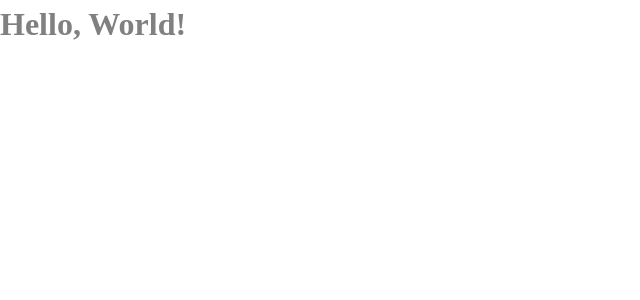
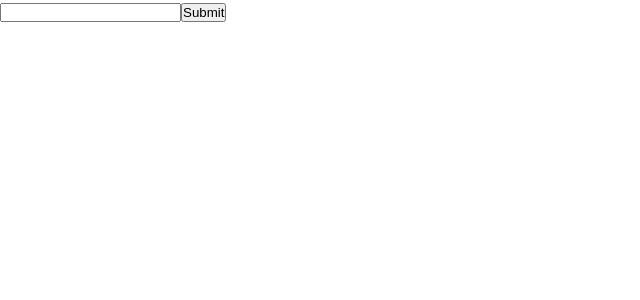
Before and after one commit to yuki-yamamura/sandbox, a Next.js app: page / in a window 1280 px wide. Shown: the top 300 px of the page, without its empty margins (0-640 px from the left). Built offline with nearby package versions, Linux system fonts and the light colour scheme.

Commit message:
chore: try ref drilling

```diff
--- a/src/pages/index.tsx
+++ b/src/pages/index.tsx
@@ -1,9 +1,39 @@
-import styles from './index.module.scss';
+import { forwardRef, useRef, useState } from 'react';
 
-const Page = () => (
-  <h1 className={styles.heading} data-cy="heading">
-    Hello, World!
-  </h1>
-);
+const Textbox = forwardRef<
+  HTMLInputElement,
+  { text: string; onChange: (e: React.ChangeEvent<HTMLInputElement>) => void }
+>(function Child({ text, onChange }, ref) {
+  return <input type="text" onChange={onChange} value={text} ref={ref} />;
+});
+
+const InputForm = () => {
+  const initialText = '';
+  const [text, setText] = useState(initialText);
+  const inputRef = useRef<HTMLInputElement>(null);
+
+  const handleChange = (e: React.ChangeEvent<HTMLInputElement>) => {
+    setText(e.currentTarget.value);
+  };
+  const handleSubmit = (e: React.FormEvent<HTMLFormElement>) => {
+    e.preventDefault();
+
+    alert(text);
+    setText(initialText);
+    inputRef.current?.focus();
+  };
+
+  return (
+    <form onSubmit={handleSubmit}>
+      <Textbox text={text} onChange={handleChange} ref={inputRef} />
+      {/*                                          ^^^^ 子コンポーネントに ref を渡す */}
+      <button type="submit">Submit</button>
+    </form>
+  );
+};
+
+const Page = () => {
+  return <InputForm />;
+};
 
 export default Page;
```
Also changed, not shown: src/components/FilterModal.tsx (+20 -0 lines), src/components/Modal.tsx (+6 -14 lines).
